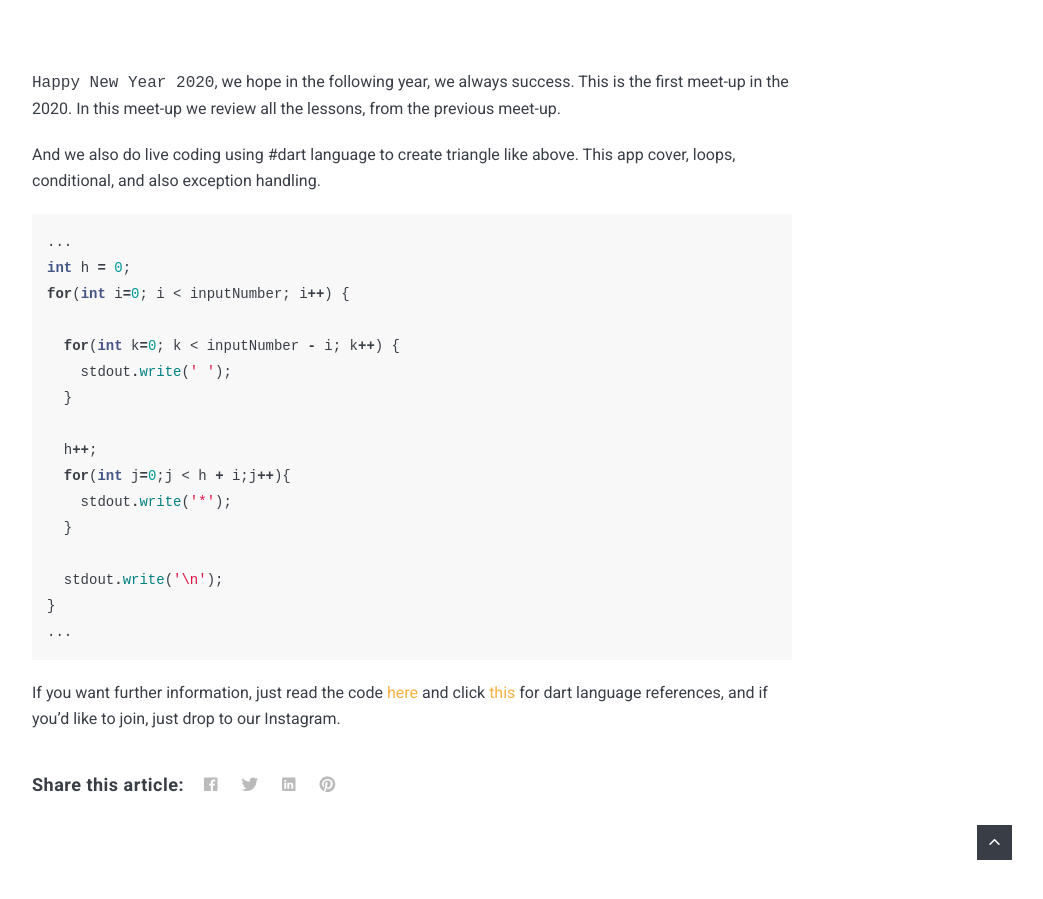
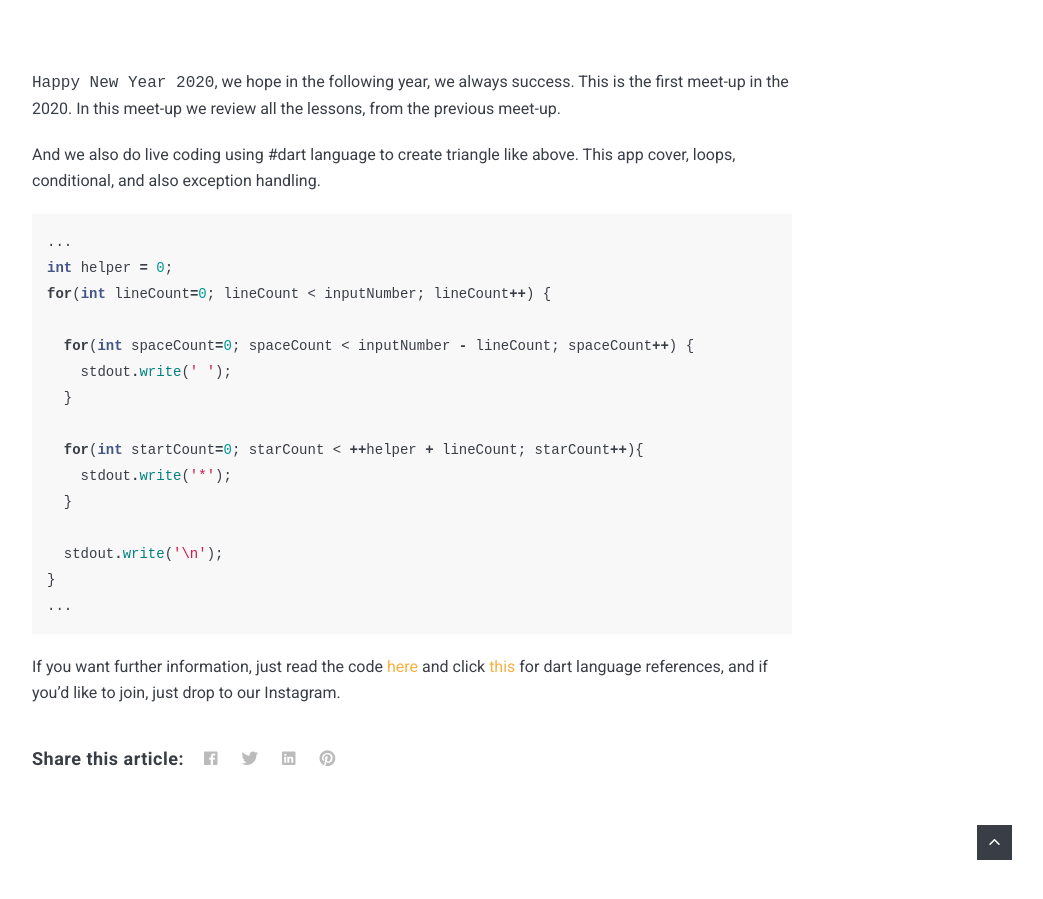
Before and after one commit to horeeorg/horeeorg.github.io, a Jekyll site: the page built from _posts/2020-01-11-making-triangle.markdown, in a window 1280 px wide and 900 px high, scrolled down 1054 px. Shown: the whole window, without its empty margins (228-1271 px from the left). Built offline with Jekyll 4.4.1, drawn with Linux system fonts in a browser that asks for light colours; nearby versions of some CDN libraries.

Commit message:
naming convetion standarization

```diff
--- a/_posts/2020-01-11-making-triangle.markdown
+++ b/_posts/2020-01-11-making-triangle.markdown
@@ -11,15 +11,14 @@ And we also do live coding using #dart language to create triangle like above. T
 
 {% highlight dart %}
 ...
-int h = 0;
-for(int i=0; i < inputNumber; i++) {
+int helper = 0;
+for(int lineCount=0; lineCount < inputNumber; lineCount++) {
 
-  for(int k=0; k < inputNumber - i; k++) {
+  for(int spaceCount=0; spaceCount < inputNumber - lineCount; spaceCount++) {
     stdout.write(' ');
   }
 
-  h++;
-  for(int j=0;j < h + i;j++){
+  for(int startCount=0; starCount < ++helper + lineCount; starCount++){
     stdout.write('*');
   }
 
```
